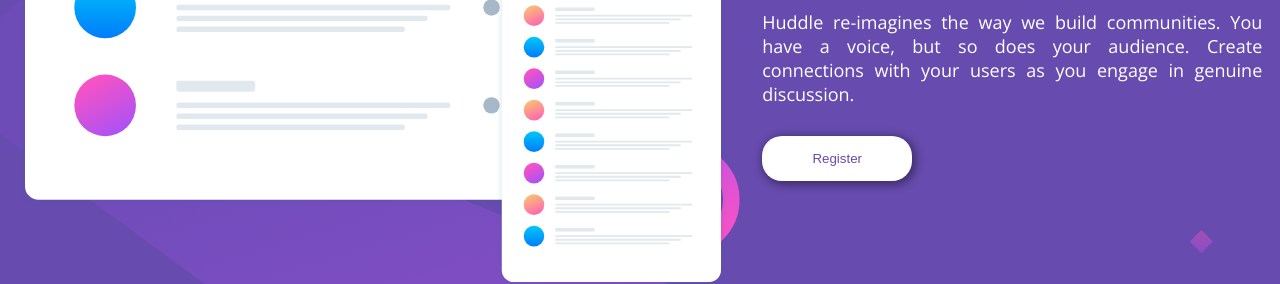
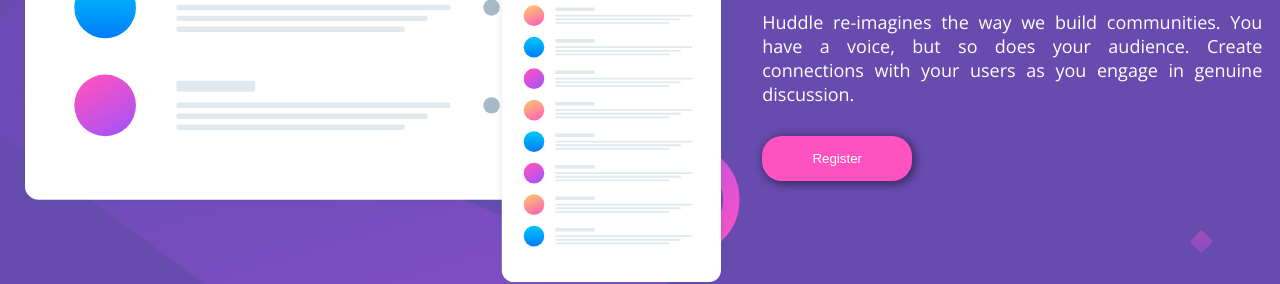
Before and after one commit to carlosaant/frontend-mentor-landing-page, a plain HTML site: page index.html in a window 1280 px wide. In both pictures the pointer is over the input "Register". Shown: the part 347-631 px from the top of the page. Drawn offline with nearby package versions, Linux system fonts and the light colour scheme.

Commit message:
Alterado o Estilo do button Register, adicionado Hover

```diff
--- a/CSS/style.css
+++ b/CSS/style.css
@@ -98,6 +98,11 @@
   color: var(--Violet);
 }
 
+.btn-register:hover{
+  color: #FFF;
+  background-color: #FF52C1;
+}
+
 .social-div-main{
   width: 1440px;
   display: flex;
```
